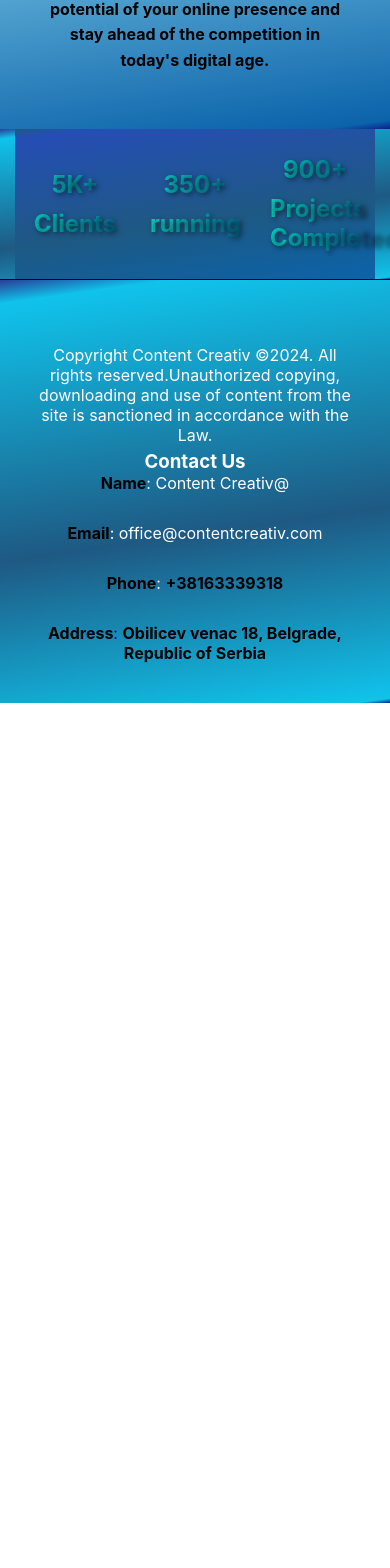
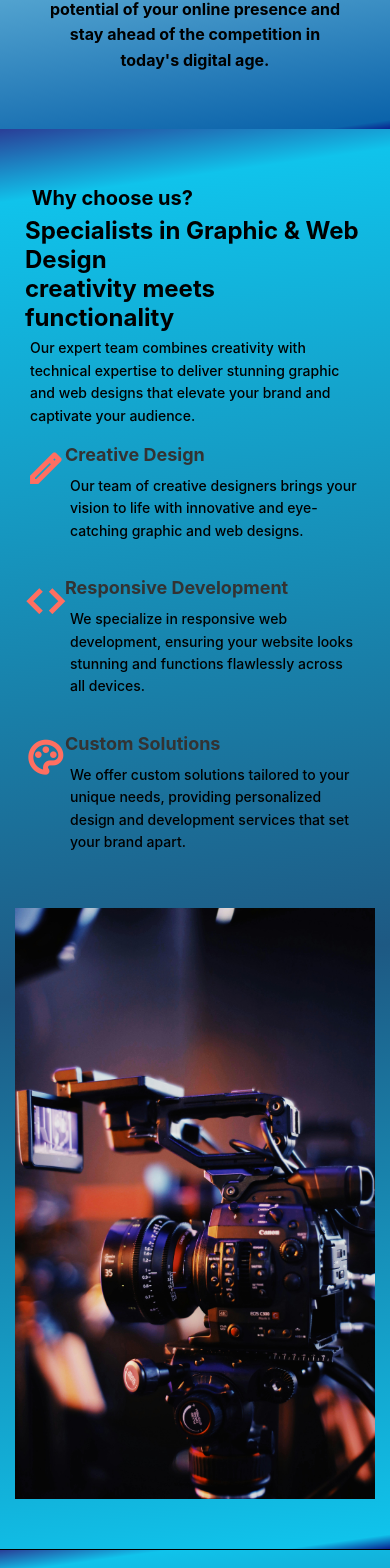
Before and after one commit to MalesevicS/ContentCreativ, a React (Create React App) app: page /reference in a window 390 px wide. Shown: the part 1577-3145 px from the top of the page. Before the commit the page ends 2280 px from the top, so only its background shows below. Built offline with nearby package versions, Linux system fonts and the light colour scheme.

Commit message:
Graph_Web_Component

```diff
--- a/src/components/AboutUs.jsx
+++ b/src/components/AboutUs.jsx
@@ -1,41 +1,23 @@
-import React, { useState, useEffect } from 'react';
+import React from 'react';
 import "../styles/AboutUs.css";
-import backgroundPic from "../images/officeOne.jpg";
+import backgroundPic from "../images/mainPhoto.jpg";
 
 const AboutUs = () => {
-  const [isVisible, setIsVisible] = useState(false);
-
-  useEffect(() => {
-    const observer = new IntersectionObserver(
-      ([entry]) => {
-        setIsVisible(entry.isIntersecting);
-      },
-      { threshold: 0.5 }
-    );
-
-    observer.observe(document.querySelector(".aboutContainer"));
-
-    return () => {
-      observer.disconnect();
-    };
-  }, []);
-
   return (
-    <div className={`aboutContainer ${isVisible ? 'fadeIn' : ''}`}>
-      <h1>About us:</h1>
-      <p className='text_Paraf'>
-        <span className='parafH'>Passion</span> Positive energy and love are at the core of everything we do. We are driven by a genuine enthusiasm for digital marketing, constantly pushing the boundaries to deliver outstanding results for our clients.
-      </p>
-      <p className='text_Paraf'>
-        <span className='parafH'>Teamwork</span> Our team stays ahead of the curve, keeping a keen eye on industry trends, cutting-edge technologies, and best practices. This commitment to continuous learning ensures that we provide you with tailored solutions that align with your objectives.
-      </p>
-      <p className='text_Paraf'>
-        <span className='parafH'>Partnership</span> At our agency, we value transparency and open communication. Your input and feedback play a vital role in our process, as we believe that collaboration with our clients leads to the most successful outcomes.
-      </p>
-      <p className='text_Paraf'>
-        Our goal is to build strong, long-lasting partnerships, where we work together to achieve your brand's goals.
-      </p>
-    </div>
+    <section id='about-us'>
+      <div className="container_About">
+        <div className="about-us__content">
+          <p>We're not just a marketing firm, we're your growth partner. With our innovative strategies and relentless dedication, we drive your success forward.</p>
+          <p>Our approach is simple: deliver results. From increasing brand visibility to boosting sales, we're here to make your goals a reality.</p>
+          <p>Experience the power of personalized marketing solutions tailored to your unique needs. Let's take your business to new heights together.</p>
+          <div className="about-us__cta">
+            <button onClick={() => window.open('https://www.youtube.com/watch?v=S6ITNJa0eQ8', '_blank')}>
+              Watch Our Story
+            </button>
+          </div>
+        </div>
+      </div>
+    </section>
   );
 };
 
--- /dev/null
+++ b/src/components/GraphicAndWeb.jsx
@@ -0,0 +1,58 @@
+import React from 'react';
+import "../styles/GraphicAndWeb.css";
+import graphicWebImage from "../images/VideoEdit.jpg";
+import AboutPhoto from './AboutPhoto';
+import ServicesSlider from './ServicesSlider';
+
+const chooseData = [
+    {
+        icon:"ri-pencil-line",
+        title:"Creative Design",
+        desc:"Our team of creative designers brings your vision to life with innovative and eye-catching graphic and web designs."
+    },
+    {
+        icon:"ri-code-line",
+        title:"Responsive Development",
+        desc:"We specialize in responsive web development, ensuring your website looks stunning and functions flawlessly across all devices."
+    },
+    {
+        icon:"ri-palette-line",
+        title:"Custom Solutions",
+        desc:"We offer custom solutions tailored to your unique needs, providing personalized design and development services that set your brand apart."
+    },
+];
+
+const GraphicAndWebInfo = () => {
+    return (
+        <section id='graphicAndWeb'>
+            <div className="container">
+                <div className="graphicAndWeb__wrapper">
+                    <div className="graphicAndWeb__content">
+                        <h6>Why choose us?</h6>
+                        <h2>Specialists in Graphic & Web Design</h2>
+                        <h2 className="highlight">creativity meets functionality</h2>
+                        <p className='description graphicAndWeb__content-desc'>
+                        Our expert team combines creativity with technical expertise to deliver stunning graphic and web designs that elevate your brand and captivate your audience.
+                        </p>
+                        <div>
+                            {chooseData.map((item, index) => (
+                                <div className="choose__us-item" key={index}>
+                                    <span className="choose__us-icon">
+                                        <i className={item.icon}></i>
+                                    </span>
+                                    <div>
+                                        <h4 className="choose__us-title">{item.title}</h4>
+                                        <p className="description">{item.desc}</p>
+                                    </div>
+                                </div>
+                            ))}
+                        </div>
+                    </div>
+                    <ServicesSlider />
+                </div>
+            </div>
+        </section>
+    );
+}
+
+export default GraphicAndWebInfo;
--- /dev/null
+++ b/src/components/ServicesSlider.jsx
@@ -0,0 +1,26 @@
+import React, { useState, useEffect } from 'react';
+import "../styles/AboutPhoto.css";
+import backgroundPic from "../images/socialBanner2.jpg";
+import backgroundPicTwo from "../images/VideoEdit.jpg";
+
+const ServicesSlider = () => {
+  const [currentImage, setCurrentImage] = useState(backgroundPic);
+
+  useEffect(() => {
+    const interval = setInterval(() => {
+      setCurrentImage(prevImage => prevImage === backgroundPic ? backgroundPicTwo : backgroundPic);
+    }, 2000);
+
+    return () => clearInterval(interval);
+  }, []);
+
+  return (
+    <div className="about-photo-container">
+    <div className="slider" style={{ height: '70vh' }}>
+      <img src={currentImage} className="fullscreen-image" alt="About" />
+    </div>
+  </div>
+  );
+}
+
+export default ServicesSlider;
--- a/src/pages/AboutPage.jsx
+++ b/src/pages/AboutPage.jsx
@@ -9,7 +9,6 @@
   return (
     <div>
       <AboutInfo />
-
       <AboutPhoto />
       <AboutUs />
     </div>
--- a/src/pages/ReferencePage.jsx
+++ b/src/pages/ReferencePage.jsx
@@ -2,6 +2,8 @@
 import MarketingReference from '../components/MarketingReference'
 import WebDev from '../components/WebDev'
 import Counter from '../components/Counter'
+import GraphicAndWeb from '../components/GraphicAndWeb'
+
 
 
 const ReferencePage = () => {
@@ -9,7 +11,7 @@
     <div>
       <MarketingReference />
       <WebDev />
-      <Counter />
+      <GraphicAndWeb />
     </div>
   )
 }
--- a/src/styles/AboutUs.css
+++ b/src/styles/AboutUs.css
@@ -1,48 +1,52 @@
-.aboutContainer {
-    background: linear-gradient(172deg, #2a3e97 0%, #10c3eb 5%, #1e5983 59%, #10c3eb 99%, #09218f 100%);
-    border-top: 1px solid black;
-    padding-top: 10%;
-    justify-content: center;
-    align-items: center;
+/* AboutUs.css */
+
+.container_About {
+  margin: 0 auto;
 }
 
-  .aboutContainer.fadeIn {
-    opacity: 1;
+.about-us__content {
+  background: rgba(24, 22, 22, 0.9);
+  padding: 30px;
+  text-align: center;
+  background: linear-gradient(172deg, #2a3e97 0%, #10c3eb 5%, #1e5983 59%, #10c3eb 99%, #09218f 100%);
 }
 
-  .text_Paraf {
-    opacity: 0;
-    transition: opacity 1s ease;
+.about-us__content p {
+  font-size: 18px;
+  font-weight: 600;
+  color: black;
+  line-height: 1.6;
 }
 
-  .text_Paraf.fadeIn {
-    opacity: 1;
-  }
-  .tParaf {
-    margin: 10px 0;
+.about-us__cta {
+  margin-top: 20px;
 }
 
-  .aboutContainer h1 {
-    text-align: center;
+.about-us__cta button {
+  background-color: #ff6f61;
+  color: #fff;
+  border: none;
+  padding: 15px 30px;
+  font-size: 16px;
+  border-radius: 5px;
+  cursor: pointer;
+  transition: background-color 0.3s;
 }
 
-
-  .text_Paraf:nth-child(1) {
-    animation-delay: 0.1s;
+.about-us__cta button:hover {
+  background-color: #e65c50;
 }
 
-  .text_Paraf:nth-child(2) {
-    animation-delay: 0.3s;
+@media (max-width: 768px) {
+  .about-us__content {
+    padding: 20px;
   }
 
-  .text_Paraf:nth-child(3) {
-    animation-delay: 0.5s;
+  .about-us__content p {
+    font-size: 16px;
   }
 
-  .text_Paraf:nth-child(4) {
-    animation-delay: 0.7s;
+  .about-us__cta button {
+    padding: 12px 24px;
   }
-
-  .text_Paraf:nth-child(5) {
-    animation-delay: 0.9s;
 }
--- /dev/null
+++ b/src/styles/GraphicAndWeb.css
@@ -0,0 +1,50 @@
+/* GraphicAndWeb.css */
+.container {
+    margin: 0 auto;
+    padding: 0 15px;
+    background: linear-gradient(172deg, #2a3e97 0%, #10c3eb 5%, #1e5983 59%, #10c3eb 99%, #09218f 100%);
+    text-align: center; /* Postavljanje teksta u sredinu */
+}
+
+.graphicAndWeb__wrapper {
+    display: flex;
+    align-items: center;
+    justify-content: center;
+    padding: 50px 0;
+    flex-wrap: wrap; /* Omogućuje omotavanje elemenata na manjim ekranima */
+}
+
+.graphicAndWeb__content {
+    flex: 1;
+    padding: 0 20px;
+    text-align: left; /* Poravnavanje teksta u lijevo unutar wrappera */
+    margin-bottom: 20px; /* Dodajemo razmak ispod sadržaja */
+}
+
+.graphicAndWeb__img {
+    flex: 1;
+    display: flex;
+    align-items: center;
+    justify-content: center;
+    padding: 0 20px;
+}
+
+.graphicAndWeb__img img {
+    max-width: 100%;
+    border-radius: 10px;
+    box-shadow: 0 4px 8px rgba(0, 0, 0, 0.1);
+    height: auto;
+    padding-top: 20px;
+    max-height: 350px;
+    width: 100%;
+    max-width: 450px;
+}
+
+@media (max-width: 768px) {
+    .graphicAndWeb__content,
+    .graphicAndWeb__img {
+        flex: 100%;
+        flex-direction: column;
+        padding: 0 10px;
+    }
+}
```
Also changed, not shown: 1 other file (tests, documents, lock files or other folders). Lines whose indentation alone changed are shown as unchanged.
